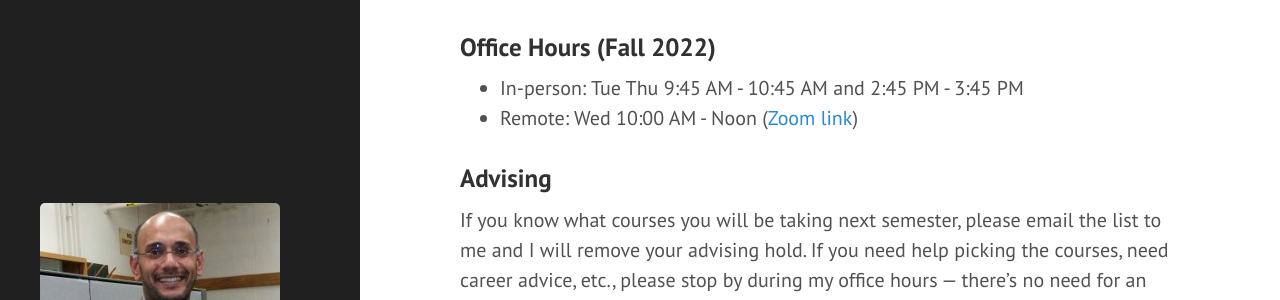
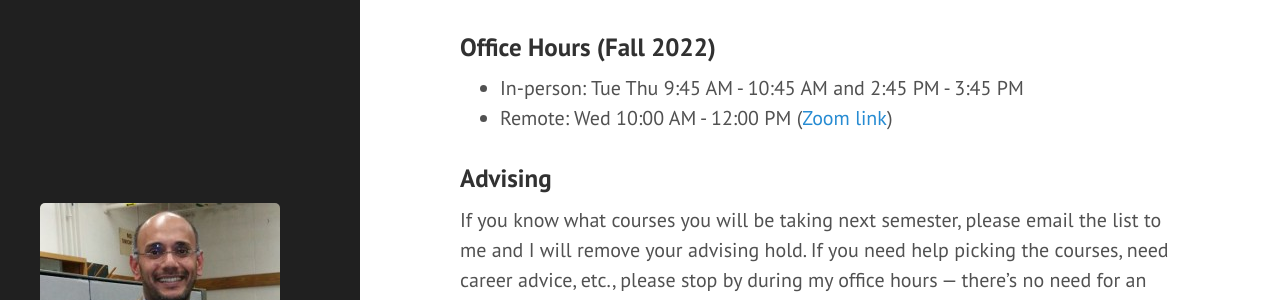
Before and after one commit to swamiiyer/swamiiyer.github.io, a Jekyll site: the page built from _pages/index.md, in a window 1280 px wide and 900 px high, scrolled down 395 px. Shown: the part 155-455 px from the top of the window. Built offline with Jekyll 4.4.1, drawn with Linux system fonts in a browser that asks for light colours; nearby versions of some CDN libraries.

Commit message:
minor change to office hours

```diff
--- a/_pages/index.md
+++ b/_pages/index.md
@@ -21,7 +21,7 @@ I am a senior lecturer in the [Computer Science Department](http://www.cs.umb.ed
 ### Office Hours (Fall 2022)
 
 - In-person: Tue Thu 9:45 AM - 10:45 AM and 2:45 PM - 3:45 PM
-- Remote: Wed 10:00 AM - Noon ([Zoom link](https://umassboston.zoom.us/j/8790346943?pwd=N1VCR0RnbnJhNVpBZEprbmdFcVF0Zz09))
+- Remote: Wed 10:00 AM - 12:00 PM ([Zoom link](https://umassboston.zoom.us/j/8790346943?pwd=N1VCR0RnbnJhNVpBZEprbmdFcVF0Zz09))
 
 ### Advising
 
```
